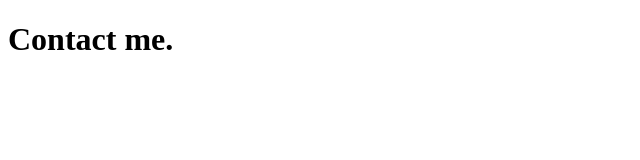
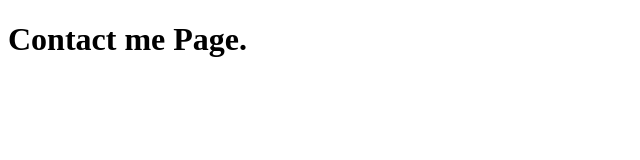
Before and after one commit to Ravi200794/Learning_Git, a plain HTML site: page contact.html in a window 1280 px wide. Shown: the whole page, without its empty margins (0-640 px from the left). Drawn offline with Linux system fonts and the light colour scheme.

Commit message:
Update contact.html

```diff
--- a/contact.html
+++ b/contact.html
@@ -7,6 +7,6 @@
     <title>Document</title>
 </head>
 <body>
-    <h1>Contact me.</h1>
+    <h1>Contact me Page.</h1>
 </body>
 </html>
```
